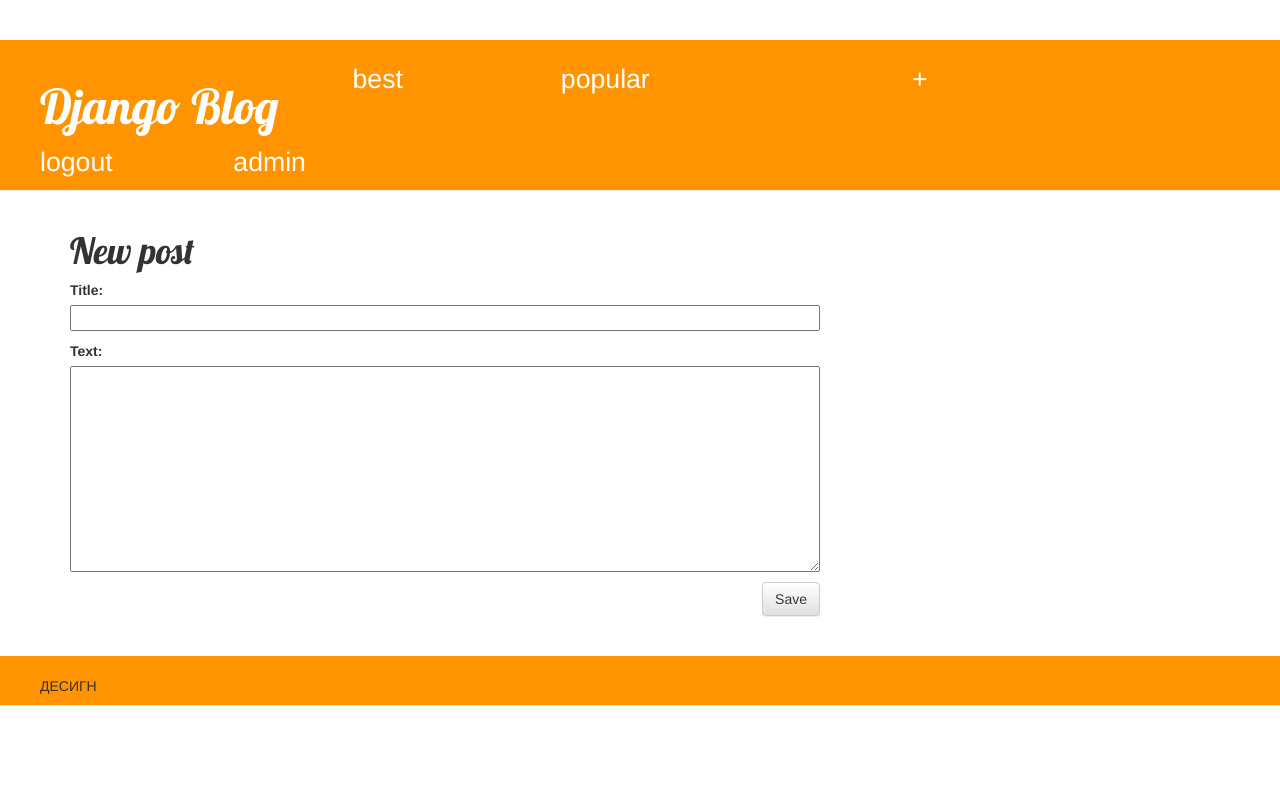
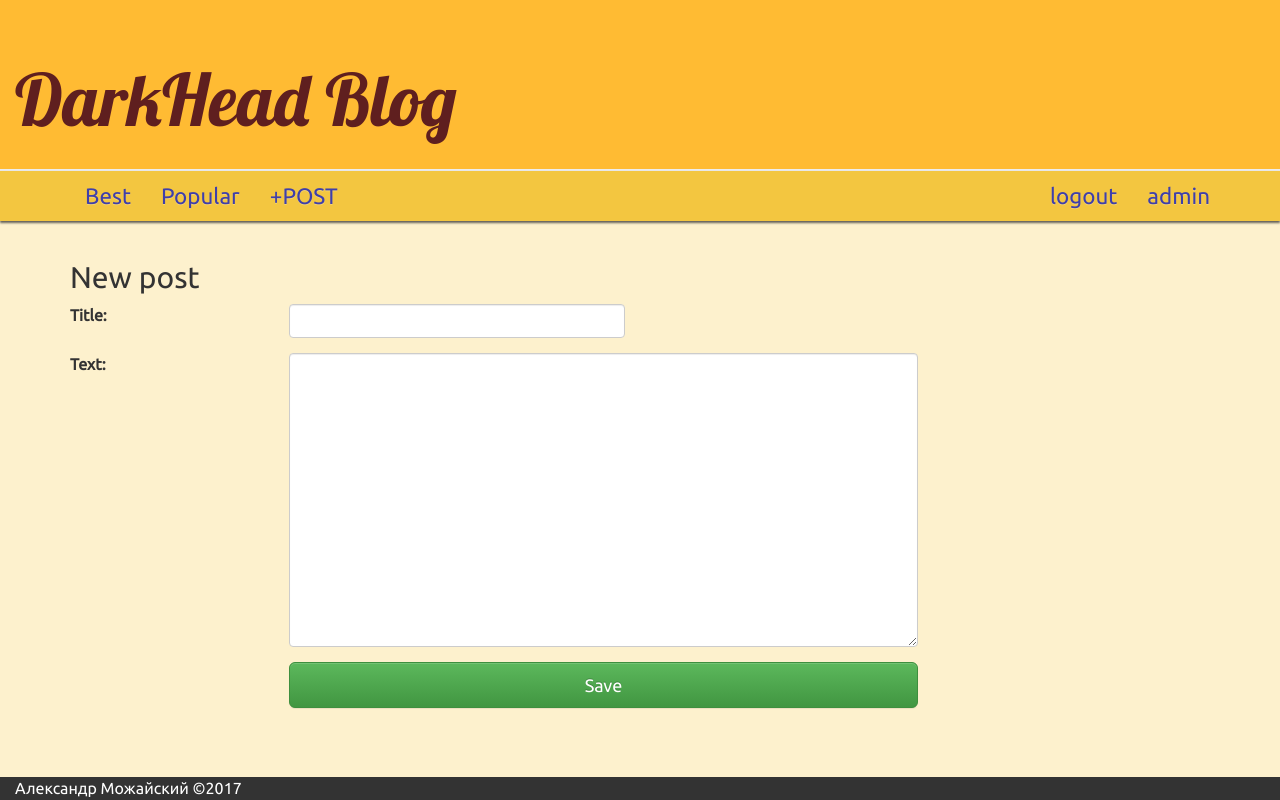
Before and after one commit to mogaiskii/django-blog, a Django app: page /post/new/ in a window 1280 px wide. Run offline with Django 3.2, Linux system fonts and the light colour scheme; the visitor is signed in with stand-in values (Sample User, id 1); some libraries are stand-ins or nearby versions.

Commit message:
Redisign

```diff
--- a/blog/forms.py
+++ b/blog/forms.py
@@ -6,6 +6,10 @@ class PostForm(forms.ModelForm):
     class Meta:
         model = Post
         fields = ('title', 'text',)
+    def __init__(self, *args, **kwargs):
+    	super(PostForm,self).__init__(*args,**kwargs)
+    	self.fields['title'].widget=forms.TextInput(attrs={'autocomplite':'off','class':'form-control'})
+    	self.fields['text'].widget=forms.Textarea(attrs={'autocomplite':'off','class':'form-control','rows':'14'})
 
 
 class CommentForm(forms.ModelForm):
--- /dev/null
+++ b/blog/static/css/blog1.css
@@ -0,0 +1,52 @@
+@import url('https://fonts.googleapis.com/css?family=Lobster');
+
+@import url('https://fonts.googleapis.com/css?family=Ubuntu');
+
+html,body{
+	background: #FDF1CD;
+	font-family: 'ubuntu';
+	font-size: 16px;
+	margin-bottom: 30px;
+}
+
+a,a:link, a:hover{
+	text-decoration: none;
+}
+
+
+.page-header{
+	background: #FFbb33;
+	margin:0;
+	padding-top: 40px;
+	padding-bottom: 20px;
+}
+
+.page-header h1 a{
+	color: #5f1f1f;
+	font-size: 2em;
+	font-family: 'Lobster', cursive;
+}
+
+.top-menu{
+	font-size: 1.4em;
+	background: #F3C640;
+	border-radius: 0;
+	border-bottom: 0;
+	border-left: 0;
+	border-right: 0;
+
+	-webkit-box-shadow: 0px 2px 2px 0px rgba(50, 50, 50, 0.75);
+	-moz-box-shadow:    0px 2px 2px 0px rgba(50, 50, 50, 0.75);
+	box-shadow:         0px 2px 2px 0px rgba(50, 50, 50, 0.75);
+}
+
+.top-menu .nav li>a{
+	color: #3F3FAA;
+}
+
+
+
+.footer{
+	background: #333333;
+	color:white;
+}
--- a/blog/templates/blog/base.html
+++ b/blog/templates/blog/base.html
@@ -3,56 +3,64 @@
         <head>
             <title>Django blog</title>
             <link rel="shortcut icon" type="image/png" href="{% static 'favicon.png' %}"/>
-            <link rel="stylesheet" href="{% static 'css/blog.css' %}">
+
+
             <link rel="stylesheet" href="//maxcdn.bootstrapcdn.com/bootstrap/3.2.0/css/bootstrap.min.css">
             <link rel="stylesheet" href="//maxcdn.bootstrapcdn.com/bootstrap/3.2.0/css/bootstrap-theme.min.css">
             <link href='//fonts.googleapis.com/css?family=Lobster&subset=latin,latin-ext' rel='stylesheet' type='text/css'>
+
+            <link rel="stylesheet" href="{% static 'css/blog1.css' %}">
+
             <script src="https://code.jquery.com/jquery-3.1.0.min.js" ></script>
             <script src="http://malsup.github.io/min/jquery.form.min.js" ></script>
         </head>
         <body>
-            <div class="page-header">
 
+            <div class="container-fluid page-header">
+                <h1><a href="/">DarkHead Blog</a></h1>
+            </div>
 
-                <div class="row">
-                    <div class="col-md-3">
-                        <h1><a href="/">Django Blog</a></h1></div>
-                    <div class="col-md-2">
-                        <a href="{% url 'best' %}">best</a></div>
-                    <div class="col-md-2">
-                        <a href="{% url 'popular' %}">popular</a></div>
-                    {% if user.is_authenticated %}
-                        <div class="col-md-2"><a href="{% url 'post_new' %}" class="top-menu">+</a></div>
-                    {% endif %}
-                </div>
+            <nav class="navbar navbar-default top-menu">
+                <div class="container">
 
-                    <div class="row">
+                    <ul class="nav navbar-nav">
+                        <li><a href="{% url 'best' %}">Best</a></li>
+                        <li><a href="{% url 'popular' %}">Popular</a></li>
                         {% if user.is_authenticated %}
-                        <div class="col-md-2"><a href="{% url 'logout'  %}?next=/">logout</a></div>
+                        <li><a href="{% url 'post_new' %}">+POST</a></li>
+                        {% endif %}
+                    </ul>
+
+                    <ul class="nav navbar-nav navbar-right">
+                        {% if user.is_authenticated %}
+                        <li><a href="{% url 'logout'  %}?next=/">logout</a></li>
                             {% if user.is_staff %}
-                            <a href="/admin">admin</a>
-                            <!--TODO: исправить это!!!!!!(NoReverseMatch w/ 'admin')-->
+                        <li><a href="/admin">admin</a></li>
                             {% endif %}
                         {% else %}
-                        <div class="col-md-2"><a href="{% url 'login' %}?next=/">login</a></div>
+                        <li><a href="{% url 'login' %}?next=/">login</a></li>
+                        <li><a href="{% url 'registration' %}?next=/">registration</a></li>
+                        {% endif %}
+                    </ul>
 
-                        <div class="col-md-2"><a href="{% url 'registration' %}?next=/">registration</a></div>
-                        {% endif %}
-                    </div>
-            </div>
+                </div>
+            </nav>
 
             <div class="content container">
                 <div class="row">
-                    <div class="col-md-8">
+                    <div class="col-md-9 post">
                         {% block content %}
                         {% endblock %}
                     </div>
-                    {% block side %}
-                    {% endblock %}
+                    <div class="hidden-xs hidden-sm">
+                        {% block side %}
+                        {% endblock %}
+                    </div>
                 </div>
             </div>
-            <div class="page-header">
-                ДЕСИГН
+
+            <div class="footer container-fluid navbar-fixed-bottom">
+                Александр Можайский &copy;2017
             </div>
             {% block javascript %}
             {% endblock %}
--- a/blog/templates/blog/post_edit.html
+++ b/blog/templates/blog/post_edit.html
@@ -1,10 +1,32 @@
     {% extends 'blog/base.html' %}
 
     {% block content %}
-        <h1>New post</h1>
+        <h2>New post</h2>
 
-        <form method="POST" class="post-form">{% csrf_token %}
-            {{ form.as_p }}
-            <button type="submit" class="save btn btn-default">Save</button>
+        <form method="POST" class="post-form form-horizontal" role="form">{% csrf_token %}
+
+			{{ form.non_field_errors }}
+
+			<div class="fieldWrapper form-group">
+				{{ form.title.errors }}
+				<label for="{{ form.title.id_for_label }}" class="col-sm-3">{{ form.title.label_tag }}</label>
+				<div class="col-sm-5">
+					{{ form.title }}
+				</div>
+			</div>
+
+			<div class="fieldWrapper form-group">
+				{{ form.text.errors }}
+				<label for="{{ form.text.id_for_label }}" class="col-sm-3">{{ form.text.label_tag }}</label>
+				<div class="col-sm-9">
+					{{ form.text }}
+				</div>
+			</div>
+
+			<div class="fieldWrapper form-group">
+				<div class="col-sm-offset-3 col-sm-9">
+					<button type="submit" class="btn btn-success btn-block btn-lg">Save</button>
+				</div>
+			</div>
         </form>
     {% endblock %}
--- /dev/null
+++ b/reqs.txt
@@ -0,0 +1,5 @@
+Django==1.10
+mysqlclient==1.3.12
+PyMySQL==0.7.11
+PyMySQL3==0.5
+whitenoise==3.3.0
--- a/static/css/blog.css
+++ /dev/null
@@ -1,67 +0,0 @@
-
-
-.page-header {
-    background-color: #ff9400;
-    margin-top: 0;
-    padding: 20px 20px 20px 40px;
-}
-
-.page-header h1, .page-header h1 a, .page-header h1 a:visited, .page-header h1 a:active {
-        color: #ffffff;
-        font-size: 36pt;
-        text-decoration: none;
-        padding: 0px 0px;
-
-    }
-.page-header a,.page-header a:visited,.page-header a:active{
-    color:white;
-    font-size: 20pt;
-    text-decoration: none !important;
-}
-.content {
-        margin-left: 40px;
-    }
-
-h1, h2, h3, h4 {
-        font-family: 'Lobster', cursive !important;
-    }
-
-.comment {
-    position: relative;
-    margin: 20px 0px 20px 20px;
-    background:#FFEBCD;
-}
-
-.save {
-        float: right;
-    }
-
-    .post-form textarea, .post-form input {
-        width: 100%;
-    }
-
-    .top-menu, .top-menu:hover, .top-menu:visited {
-        color: #ffffff;
-        float: right;
-        font-size: 26pt;
-        margin-right: 20px;
-    }
-
-    .post {
-        margin-bottom: 70px;
-        background-color: #FFEBCD;
-    }
-
-    .post h1 a, .post h1 a:visited {
-        color: #000000;
-    }
-
-.rate{
-    background-color: gold;
-    width:20px;
-}
-
-.date {
-    float: right;
-    color: #828282;
-    }
```
Also changed, not shown: blog/static/css/blog.css (deleted, +0 -24 lines), blog/static/css/blog.scss (deleted, +0 -73 lines), blog/templates/blog/post_detail.html (+27 -22 lines), blog/templates/blog/post_list.html (+18 -10 lines), 2 other files.
